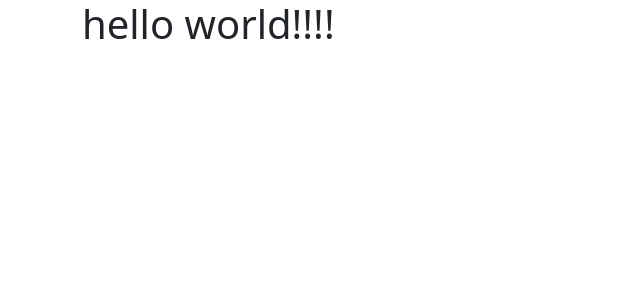
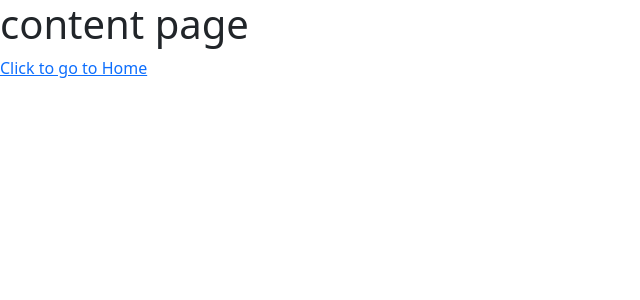
Before and after one commit to ahmednkhan24/athan-frontend-web, a React (Create React App) app: page /content in a window 1280 px wide. Shown: the top 300 px of the page, without its empty margins (0-640 px from the left). Built offline with nearby package versions, Linux system fonts and the light colour scheme.

Commit message:
add react router

```diff
--- a/package.json
+++ b/package.json
@@ -18,6 +18,7 @@
     "react": "^17.0.2",
     "react-bootstrap": "^2.1.2",
     "react-dom": "^17.0.2",
+    "react-router-dom": "^5.2.0",
     "react-scripts": "5.0.0"
   },
   "devDependencies": {
@@ -28,6 +29,7 @@
     "@types/node": "^16.7.13",
     "@types/react": "^17.0.20",
     "@types/react-dom": "^17.0.9",
+    "@types/react-router-dom": "^5.3.0",
     "typescript": "^4.4.2"
   },
   "eslintConfig": {
--- a/src/components/App.tsx
+++ b/src/components/App.tsx
@@ -1,11 +1,17 @@
 import React from 'react';
-import Container from 'react-bootstrap/Container';
+import { BrowserRouter, Switch, Route, Redirect } from 'react-router-dom';
+import Home from './Home';
+import Content from './Content';
 
 const App: React.FC = () => {
   return (
-    <Container>
-      <h1>hello world!!!!</h1>
-    </Container>
+    <BrowserRouter>
+      <Switch>
+        <Route exact path="/" component={Home} />
+        <Route exact path="/content" component={Content} />
+        <Route render={() => <Redirect to="/" />} />
+      </Switch>
+    </BrowserRouter>
   );
 };
 
--- /dev/null
+++ b/src/components/Content.tsx
@@ -0,0 +1,11 @@
+import React from 'react';
+import { Link } from 'react-router-dom';
+
+const Content: React.FC = () => (
+  <div>
+    <h1>content page</h1>
+    <Link to="/home">Click to go to Home</Link>
+  </div>
+);
+
+export default Content;
--- /dev/null
+++ b/src/components/Home.tsx
@@ -0,0 +1,10 @@
+import React from 'react';
+import Container from 'react-bootstrap/Container';
+
+const Home: React.FC = () => (
+  <Container>
+    <h1>Home Page</h1>
+  </Container>
+);
+
+export default Home;
```
Also changed, not shown: 1 other file (tests, documents, lock files or other folders).
